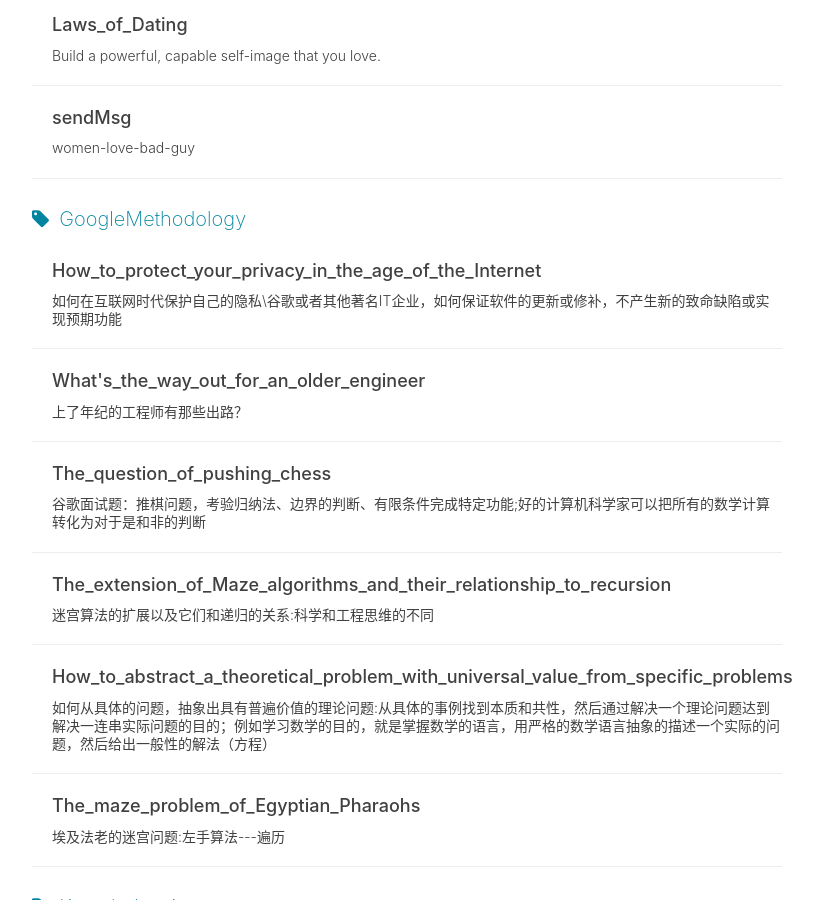
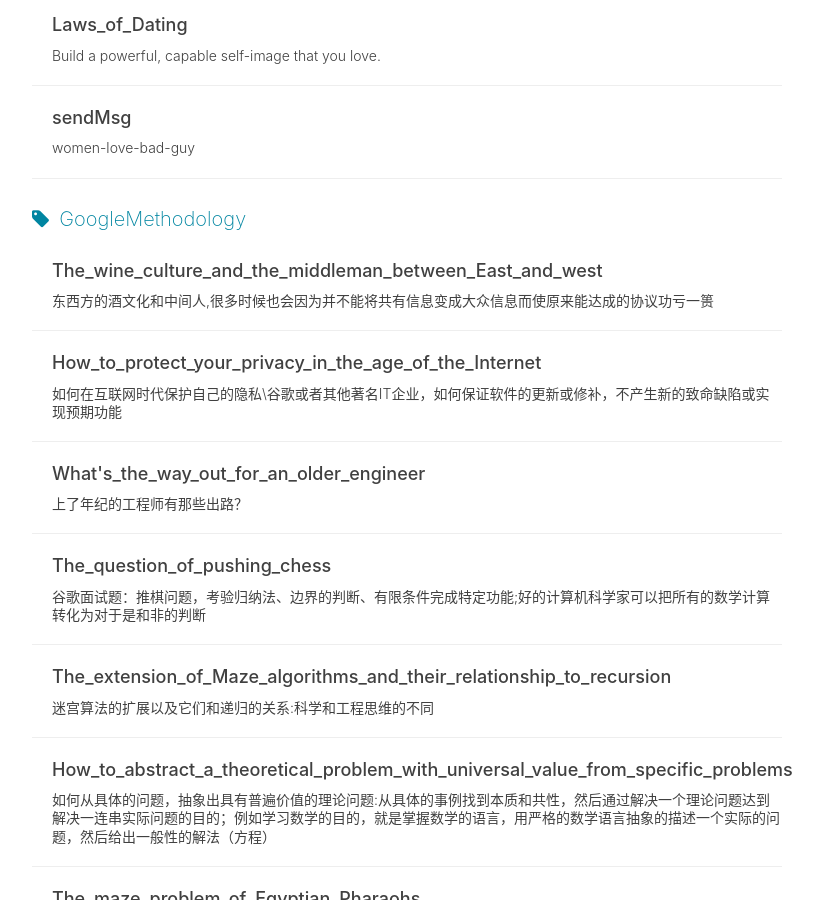
Before and after one commit to pua1203/pua1203.github.io, a Jekyll site: the page built from tags.html, in a window 1280 px wide and 900 px high, scrolled down 540 px. Shown: the whole window, without its empty margins (233-1056 px from the left). Built offline with Jekyll 4.4.1, drawn with Linux system fonts in a browser that asks for light colours; nearby versions of some CDN libraries; comment, search, counter and statistics services are not loaded; part of the change alters nothing that is shown.

Commit message:
这种微醺时的快感，消除了人与人之间的界限，在这种状态下，共有信息会上升为大众信息，大家达成共识。

````diff
--- /dev/null
+++ b/_posts/GoogleMethodology/2018-10-18-The_wine_culture_and_the_middleman_between_East_and_west.md
@@ -0,0 +1,71 @@
+---
+layout: post
+title: The_wine_culture_and_the_middleman_between_East_and_west
+date: 2018-10-18
+tag: GoogleMethodology
+site: https://zhangkn.github.io
+catalog: true
+author: kunnan
+subtitle: 东西方的酒文化和中间人,很多时候也会因为并不能将共有信息变成大众信息而使原来能达成的协议功亏一篑
+---
+
+
+
+# 前言
+
+
+
+今天谈两个和人做生意以及交往中常见的问题，同时比较一下东西方在文化上的一些异同。
+
+
+
+#### 在合作中，很简单的事情就在两人打哑谜中给耽误了
+
+
+
+在合作中，虽然大部分理性的人，都不难判断出对方的需求，但是常常因为怕自己吃亏，会假装不知道，或者选择性忘记。比如一些人请别人帮忙，从来不提报酬的事情，他们并非不知道需要付出报酬，他们能猜想对方是要回报的，但是觉得如果自己提出来，说多了、说少了都不好，干脆不提，等着对方提。当然也有少数的情况是希望对方不好意思提，就把报酬的事情糊弄过去。而对方觉得既然你请我帮忙，一定是会给报酬的，自己开口要，反而显得太计较，于是就干脆等那些提要求的人自己开口。就这样本来很简单的事情就在两人打哑谜中给耽误了。当然，如果一方帮了忙，最后没有得到想要的报酬，或者另一方支付了报酬，要帮的忙却没有被帮上，那就会反目成仇。
+
+
+
+
+
+#### 在谈判中，因为并不能将共有信息变成大众信息而使原来能达成的协议功亏一篑。
+
+
+
+在谈判中，虽然不需要像在合作时那样遮遮掩掩，但是很多时候也会因为并不能将共有信息变成大众信息而使原来能达成的协议功亏一篑。
+
+* 比如你去买车，20万的车经过几轮砍价后，经销商已经把价格降到了18.5万，这个价钱你其实已经满意了，但是你希望对方再给你降一点，其实你要的就是面子。
+* 这时候善于读懂你心思的销售人员能够作出准确判断，给你降个两三百块钱，达成这桩生意。
+* 但是没有经验的销售人员即使给你再降五百，你可能会想，他又给我降价了，是否还有降价空间呢？于是你要求进一步降价，最后销售人员火了，已经接近成功的生意就这样黄了。
+* 这里面关键的问题在于，即便你说了真话，比如你的预算上限，可是对方怎么能相信你说的是真的呢？相反，你也无法判断对方的底线。
+
+# 酒精的妙用
+
+
+
+解决这种尴尬局面的一个常用方法就是喝酒和寻找中间代理人，这一点在东西方都很相似。
+
+
+
+#### 在日本和韩国，很多交易都是在酒桌前达成的。
+
+* 日本著名的怀石料理，通常不是个人去享受的，而是作为商业活动的一部分，双方在饭桌前达成交易，特别是政商交换利益时，常常在怀石料理的包间里达成。
+* 在韩国，虽然没有怀石料理，但是很多大的交易会在类似的场合达成。
+* 为什么大家不在会议室里通过谈判达成同样的交易呢？
+  * 因为无论是日本人还是韩国人，都耻于直接谈利益，他们白天在办公室里，要维持体面庄重的形象，让他们在那种场合撕破脸争夺利益，很多人做不到。
+  * 但是在晚上，在昏暗的灯光下，在酒精的作用下，人处于了半酣的状态，自己非理性、潜意识的一面就会暴露出来，自己真实的想法不用再隐藏了。
+  * 用尼采的话讲，“酒神状态的迷狂，它对人生日常界线和规则的破坏，其间，包含着一种恍惚的成分，个人过去所经历的一切都淹没在其中了”。`这种微醺时的快感，消除了人与人之间的界限，在这种状态下，共有信息会上升为大众信息，大家达成共识。`
+
+
+
+
+
+# See Also
+
+>* newpost
+>
+```
+/Users/devzkn/bin//newpost The_wine_culture_and_the_middleman_between_East_and_west 东西方的酒文化和中间人,很多时候也会因为并不能将共有信息变成大众信息而使原来能达成的协议功亏一篑 -t GoogleMethodology
+> #原来""的参数，需要自己加上""
+```
````
Also changed, not shown: _posts/GoogleMethodology/2018-10-18-Public_Public_and_shared_information.md (+2 -0 lines).
